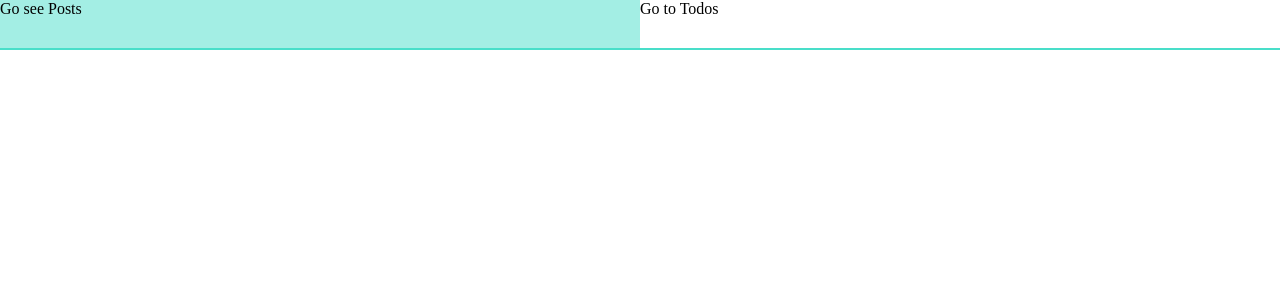
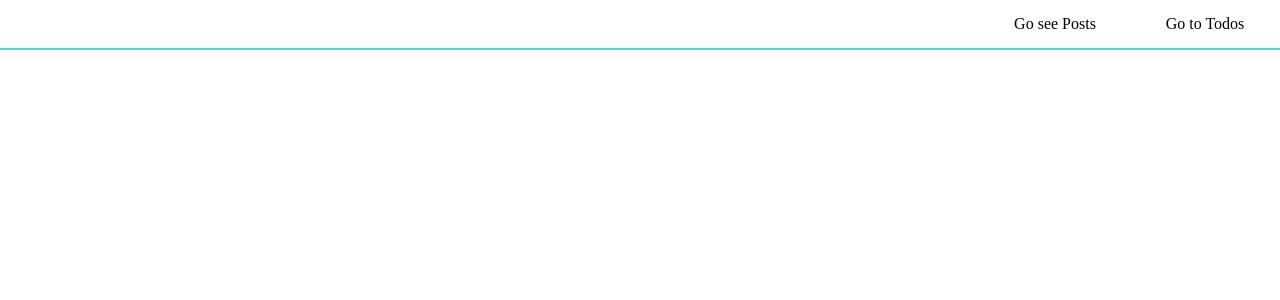
Before and after one commit to TitouCode/starter-vue-node, a Vue app: page /#/ in a window 1280 px wide. Shown: the top 300 px of the page. Built offline with nearby package versions, Linux system fonts and the light colour scheme.

Commit message:
FRONT: config, add styles, mixins etc

```diff
--- a/src/components/navigation/NavBar.vue
+++ b/src/components/navigation/NavBar.vue
@@ -1,8 +1,12 @@
 <template>
   <div class="nav-bar-container">
     <div class="nav-bar-items-container">
-        <router-link to="/post" tag="div" class="nav-bar-item">Go see Posts</router-link>
-        <router-link to="/todo" tag="div" class="nav-bar-item">Go to Todos</router-link>
+        <router-link to="/post" tag="div" class="nav-bar-item">
+            <div class="nav-bar-item-title">Go see Posts</div>
+        </router-link>
+        <router-link to="/todo" tag="div" class="nav-bar-item">
+            <div class="nav-bar-item-title">Go to Todos</div>
+        </router-link>
     </div>
   </div>
 </template>
@@ -19,24 +23,30 @@
 </script>
 
 <style lang="scss">
+    @import 'styles/main.scss';
+
     .nav-bar-container {
-        border-bottom: solid 2px rgb(73, 222, 201);
+        border-bottom: solid 2px $green;
         height: 50px;
         width: 100%;
         .nav-bar-items-container {
             display: flex;
-            height: 100%;;
+            justify-content: flex-end;
+            height: 100%;
         }
         .nav-bar-item {
-            background-color: initial;
-            transition: background-color .2s ease-in;
             height: 100%;
-            width: 100%;
+            width: 150px;
+            @include circle-after-hover($green, 200px);
+            .nav-bar-item-title {
+                color: $black;
+                transform: color .15s ease-in;
+            }
             &:hover {
-                cursor: pointer;
-                background-color: rgba(73, 222, 201, .5);
-                // GREEN rgb(73, 222, 201)
-                transition: background-color .2s ease-out;
+                .nav-bar-item-title {
+                    color: $white;
+                    transform: color .15s ease-out;
+                }
             }
         }
     }
--- /dev/null
+++ b/src/styles/_mixins.scss
@@ -0,0 +1,33 @@
+///////////////////////////////////////////////////
+// ALL GLOBAL MIXINS SHOULD BE REFERENCED HERE ///
+/////////////////////////////////////////////////
+
+
+@mixin circle-after-hover($bg-color: green, $wh: 150px, $opacity: 1) {
+    align-items: center;
+    display: flex;
+    justify-content: center;
+    position: relative;
+    overflow: hidden;
+    &:hover {
+        cursor: pointer;
+        &::after {
+            height: $wh;
+            opacity: $opacity;
+            width: $wh;
+            transition: width .2s ease-out, height .2s ease-out, opacity .2s ease-out;
+        }
+    }
+    &::after {
+        background-color: $bg-color;
+        border-radius: 50%;
+        content: '';
+        display: block;
+        height: 0;
+        position: absolute;
+        opacity: 0;
+        width: 0;
+        transition: width .2s ease-in, height .2s ease-in, opacity .2s ease-in;
+        z-index: -1;
+    }
+}
--- /dev/null
+++ b/src/styles/_variables.scss
@@ -0,0 +1,10 @@
+//////////////////////////////////////////////////////
+// ALL GLOBAL VARIABLES SHOULD BE REFERENCED HERE ///
+////////////////////////////////////////////////////
+
+
+
+// COLORS
+$black: black;
+$white: white;
+$green: rgb(73, 222, 201);
--- /dev/null
+++ b/src/styles/main.scss
@@ -0,0 +1,2 @@
+@import 'variables.scss' ;
+@import 'mixins.scss'
--- a/src/views/post/Post.vue
+++ b/src/views/post/Post.vue
@@ -36,9 +36,15 @@
                 isLoading: s => s.posts.isLoading
             })
         },
+        created: async function() {
+            await this.fetchPosts();
+        },
         methods: {
+            fetchPosts: async function() {
+                return await this.$store.dispatch('posts/findAll');
+            },
             clickToFetch: async function() {
-                return await this.$store.dispatch('posts/findAll');
+                return await this.fetchPosts();
             }
         }
     }
--- a/src/views/todo/Todo.vue
+++ b/src/views/todo/Todo.vue
@@ -36,9 +36,15 @@
                 isLoading: s => s.todos.isLoading
             })
         },
+        created: async function() {
+            await this.fetchTodos();
+        },
         methods: {
+            fetchTodos: async function() {
+                return await this.$store.dispatch('todos/findAll');
+            },
             clickToFetch: async function() {
-                return await this.$store.dispatch('todos/findAll');
+                return await this.fetchTodos();
             }
         }
     }
```
Also changed, not shown: 1 other file (tests, documents, lock files or other folders).
